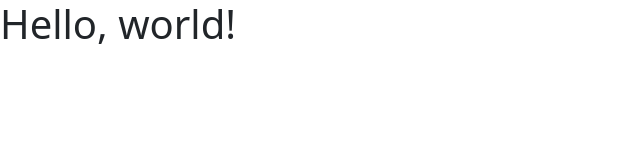
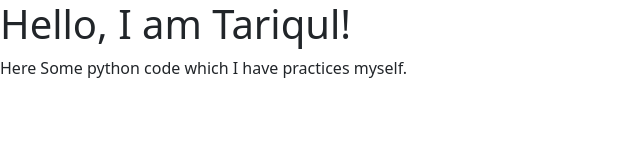
Before and after one commit to tariqul-sagar/Basic-Python-Code, a plain HTML site: page index.html in a window 1280 px wide. Shown: the whole page, without its empty margins (0-640 px from the left). Drawn offline with nearby package versions, Linux system fonts and the light colour scheme.

Commit message:
Paragraph added

```diff
--- a/index.html
+++ b/index.html
@@ -8,10 +8,11 @@
     <!-- Bootstrap CSS -->
     <link href="https://cdn.jsdelivr.net/npm/bootstrap@5.1.3/dist/css/bootstrap.min.css" rel="stylesheet" integrity="sha384-1BmE4kWBq78iYhFldvKuhfTAU6auU8tT94WrHftjDbrCEXSU1oBoqyl2QvZ6jIW3" crossorigin="anonymous">
 
-    <title>Hello, Tariqul!</title>
+    <title>Overview</title>
   </head>
   <body>
-    <h1>Hello, world!</h1>
+    <h1>Hello, I am Tariqul!</h1>
+    <p>Here Some python code which I have practices myself.</p>
 
     <!-- Optional JavaScript; choose one of the two! -->
 
```
